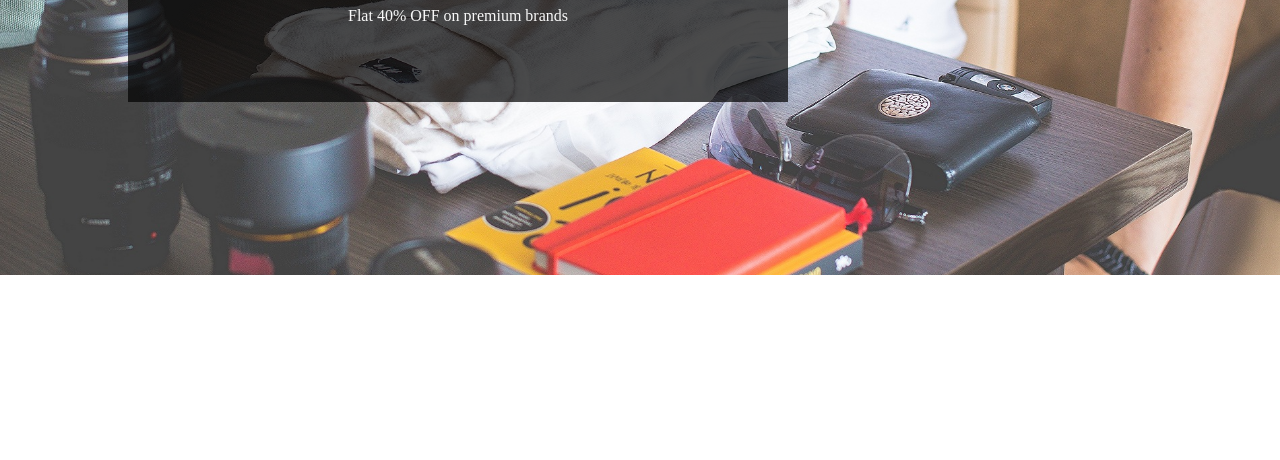
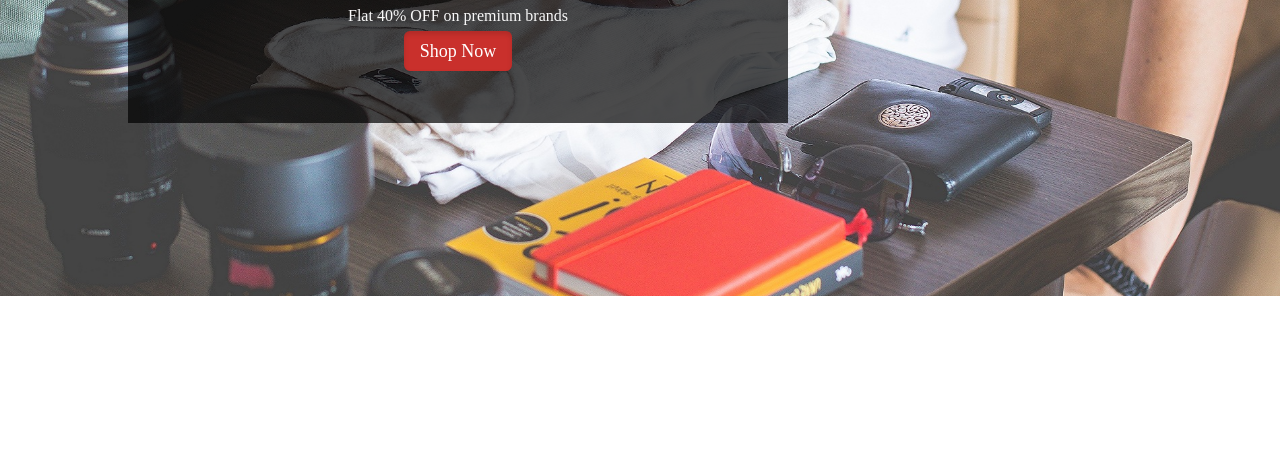
Before and after one commit to themightyNJ/learningWebDev, a plain HTML site: page index.html in a window 1280 px wide. Shown: the part 340-800 px from the top of the page. Drawn offline with Linux system fonts and the light colour scheme.

Commit message:
Added Shop Now button

```diff
--- a/index.html
+++ b/index.html
@@ -31,7 +31,7 @@
 				<div class="banner_content">
 					<h1>We sell lifestyle.</h1>
 					<p>Flat 40% OFF on premium brands </p>
-					<link rel="stylesheet" type="text/css" href="" class="button">
+					<a href="#" class="button">Shop Now</a>
 
 				</div>
 
```
